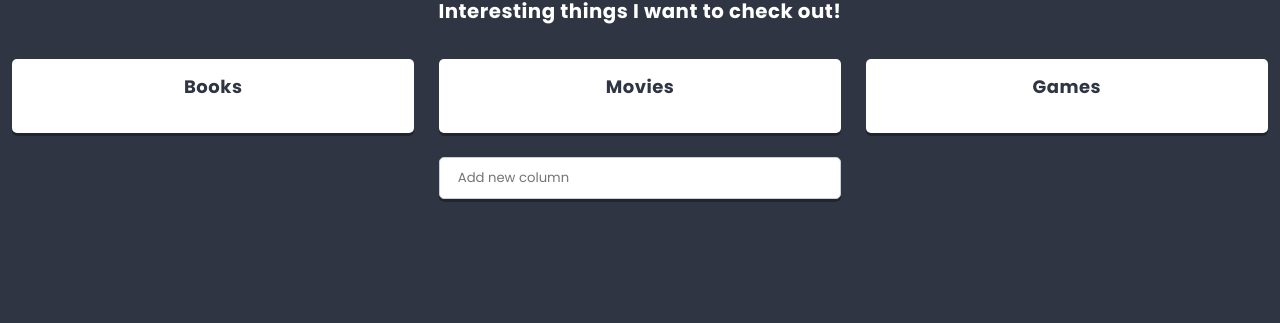
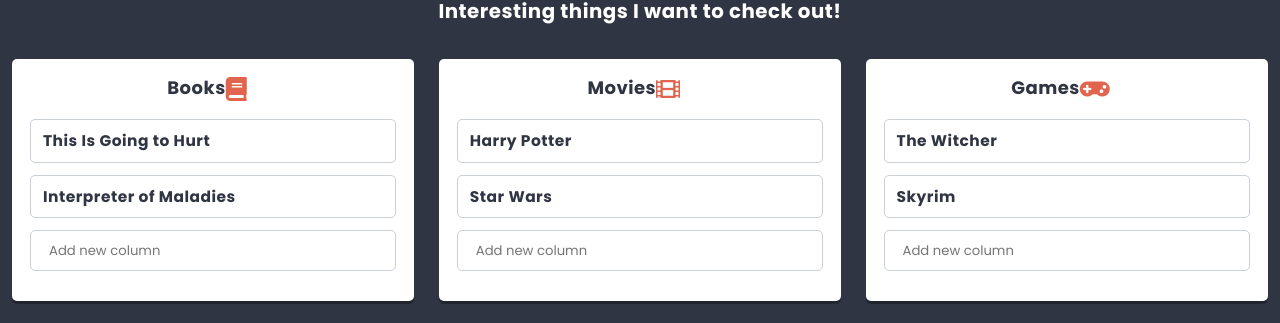
Before and after one commit to rado-jedro/react-to-do-app-2, a React app: page / in a window 1280 px wide. Shown: the part 381-704 px from the top of the page. Built offline with nearby package versions, Linux system fonts and the light colour scheme.

Commit message:
Add Card creation

```diff
--- a/src/components/Column/Column.js
+++ b/src/components/Column/Column.js
@@ -1,19 +1,63 @@
 import React from 'react';
 import styles from './Column.scss';
 import PropTypes from 'prop-types';
+import {settings} from '../../data/dataStore';
+import Creator from '../Creator/Creator.js';
+import Icon from '../Icon/Icon.js';
+import Card from '../Card/Card.js';
 
 
 
 class Column extends React.Component {
 
+  state = {
+    cards: this.props.cards || [],
+  }
+
     static propTypes = {
-        title: PropTypes.node.isRequired
+        title: PropTypes.node.isRequired,
+        cards: PropTypes.array,
+        icon: PropTypes.node
+    }
+
+    static defaultProps = {
+      icon: settings.defaultColumnIcon,
+    }
+
+       /* Add new object to this.state.cards*/
+    addCard(title){
+      this.setState(state => (
+        {
+          cards: [
+            ...state.cards,
+            {
+              key: state.cards.length ? state.cards[state.cards.length-1].key+1 : 0,
+              title,
+            }
+          ]
+        }
+      ));
     }
 
     render() {
       return (
         <section className={styles.component}>
-            <h3 className={styles.title}>{this.props.title}</h3>
+            <h3 className={styles.title}>{this.props.title}
+              <span className={styles.icon}>
+                <Icon name={this.props.icon}/>
+              </span>
+            </h3>
+
+            <div className={styles.columns}>
+              {this.state.cards.map(({key, ...cardProps}) => (
+              <Card key={key} {...cardProps} />
+              ))}
+            </div>
+
+            <div className={styles.creator}>
+              <Creator text={settings.columnCreatorText} action={title => this.addCard(title)}/>
+            </div>
+
         </section>
       )
     }
```
